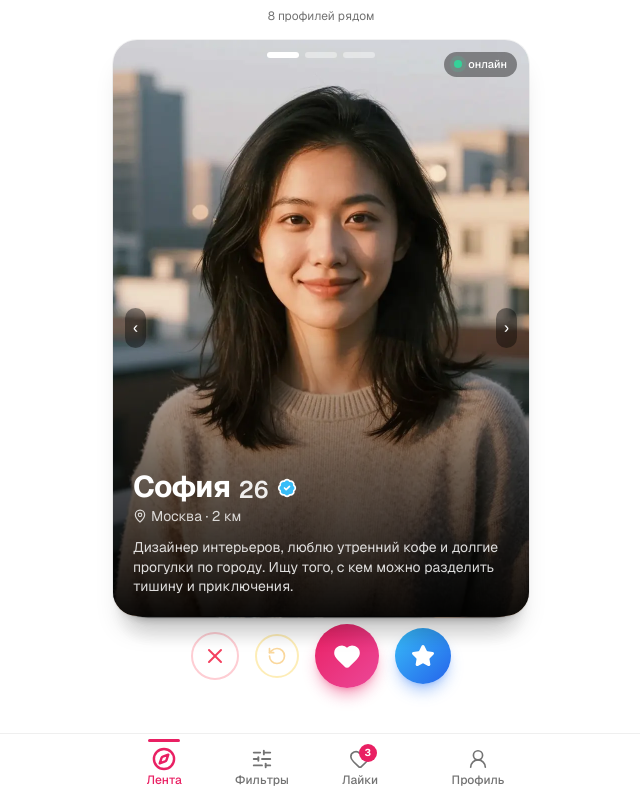
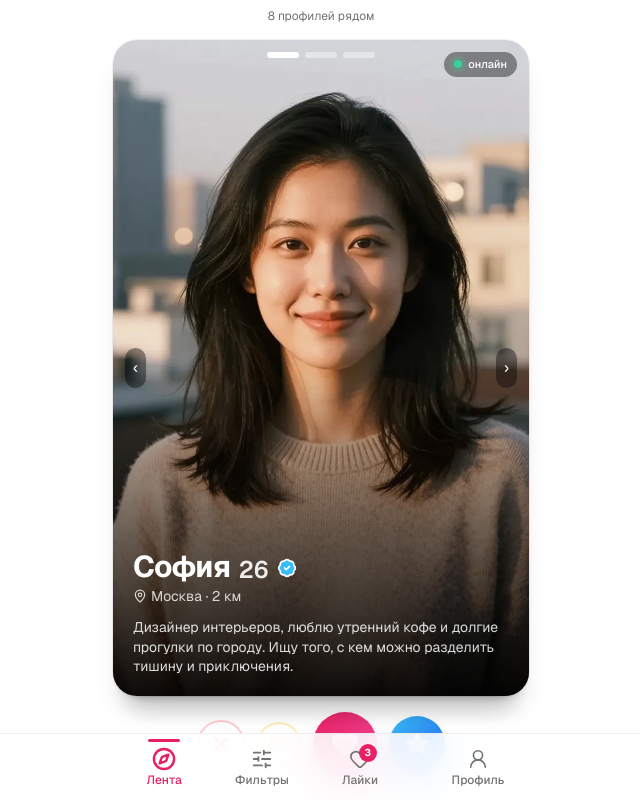
Before and after one commit to Manska2525/VVV-12, a Next.js app: page / in a window 1280 px wide. Shown: the whole page, without its empty margins (319-959 px from the left). Built offline with nearby package versions, Linux system fonts and the light colour scheme.

Commit message:
ui: position action buttons above footer and reduce spacing

```diff
--- a/src/components/app/discover-screen.tsx
+++ b/src/components/app/discover-screen.tsx
@@ -62,7 +62,7 @@ export function DiscoverScreen() {
         )}
       </div>
 
-      <div className="flex items-center justify-center gap-4 px-6 pb-4">
+      <div className="absolute inset-x-0 bottom-6 z-20 flex items-center justify-center gap-3 px-6">
         <ActionButton
           onClick={() => handleAction("pass")}
           variant="ghost"
```
